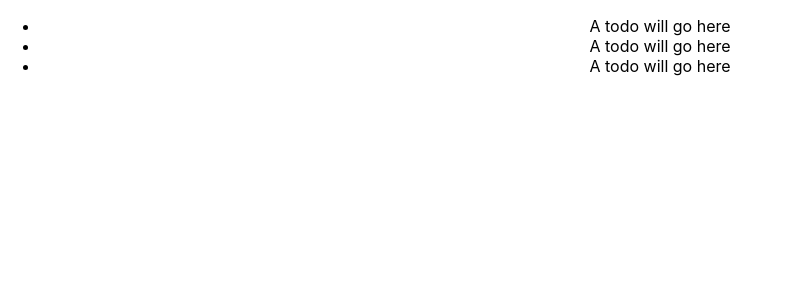
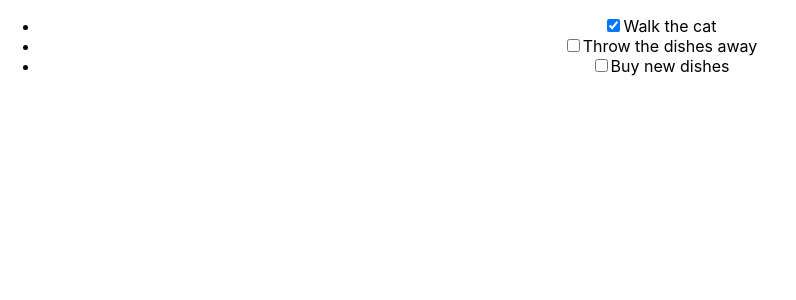
Before and after one commit to mrhxs/React-To-Do, a React (Create React App) app: page / in a window 1280 px wide. Shown: the top 300 px of the page, without its empty margins (0-796 px from the left). Built offline with nearby package versions, Linux system fonts and the light colour scheme.

Commit message:
fix todofile

```diff
--- a/src/components/ToDo.js
+++ b/src/components/ToDo.js
@@ -3,7 +3,10 @@ import React, { Component } from 'react';
 class ToDo extends Component {
   render() {
     return (
-      <li> A todo will go here </li>
+        <li>
+        <input type="checkbox" checked={ this.props.isCompleted } />
+        <span>{ this.props.description }</span>
+      </li>
     );
   }
 }
```
Also changed, not shown: src/ToDo.js (deleted, +0 -14 lines).
